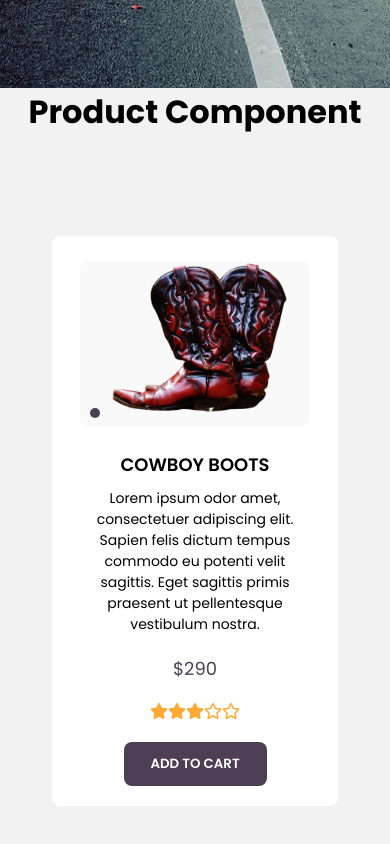
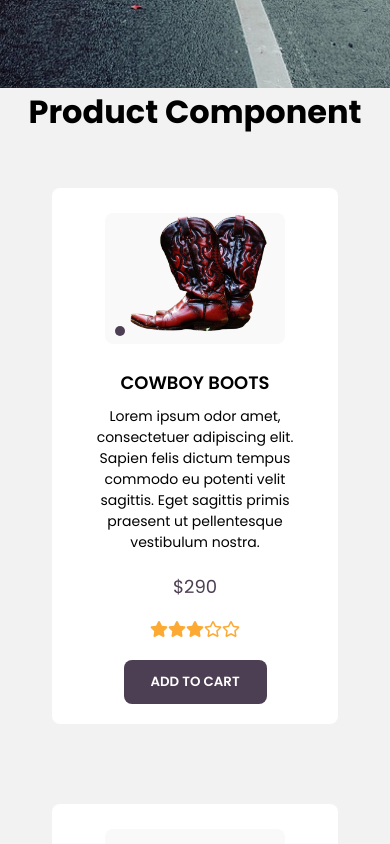
Before and after one commit to mickey55679/react-components-athletech, a React (Create React App) app: page / in a window 390 px wide. Shown: the part 1980-2824 px from the top of the page. Built offline with nearby package versions, Linux system fonts and the light colour scheme; a web font is replaced by a local one.

Commit message:
changed to flexbox instead

```diff
--- a/src/Components/ProductCard/ProductCard.css
+++ b/src/Components/ProductCard/ProductCard.css
@@ -7,15 +7,17 @@
     font-family: 'Poppins', sans-serif;
 }
 .mainContainer{
-    width: 100%;
-    min-height: 100vh;
-    background: rgba(242, 242, 242, 255);
-    display: grid;
-    grid-template-columns: repeat(3, 1fr);
+    display: flex;
+      background: rgba(242, 242, 242, 255);
+    flex-wrap: wrap;
     gap: 40px;
     align-items: center;
+    justify-content: center;
+    padding: 20px;
 }
 .mainContainer .box{
+    flex: 1 1 300px;
+    max-width: 300px;
     background: #fff;
     text-align: center;
     transition: .3s ease-in-out;
@@ -115,27 +117,26 @@ font-size: 18px;
 
 /* Media Queries */
 
-@media screen and (max-width: 998px){
-    .mainContainer{
+@media screen and (max-width: 998px) {
+    .mainContainer {
         padding: 0 3rem;
     }
-    .card .image{
-        width: 90%;
+    .mainContainer .box {
+        flex: 1 1 45%;
     }
 }
-@media screen and (max-width: 800px){
-    .mainContainer{
-        grid-template-columns: repeat(2, 1fr);
-        padding: 5rem 3rem;
+
+@media screen and (max-width: 800px) {
+    .mainContainer {
+        padding: 3rem;
+    }
+    .mainContainer .box {
+        flex: 1 1 100%;
     }
 }
-@media screen and (max-width: 500px){
-    .mainContainer{
-        grid-template-columns: repeat(1, 1fr);
-        padding: 5rem 2rem;
-    }
-    .card .desc {
-        width: 90%;
 
+@media screen and (max-width: 500px) {
+    .mainContainer {
+        padding: 2rem;
     }
 }
```
